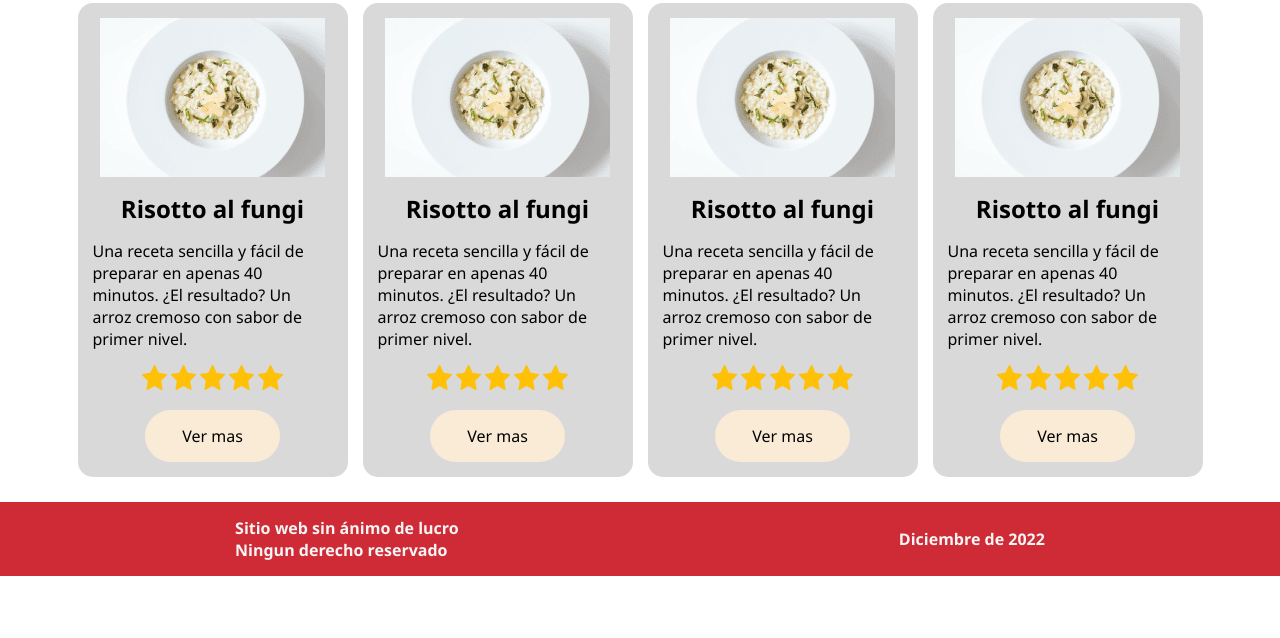
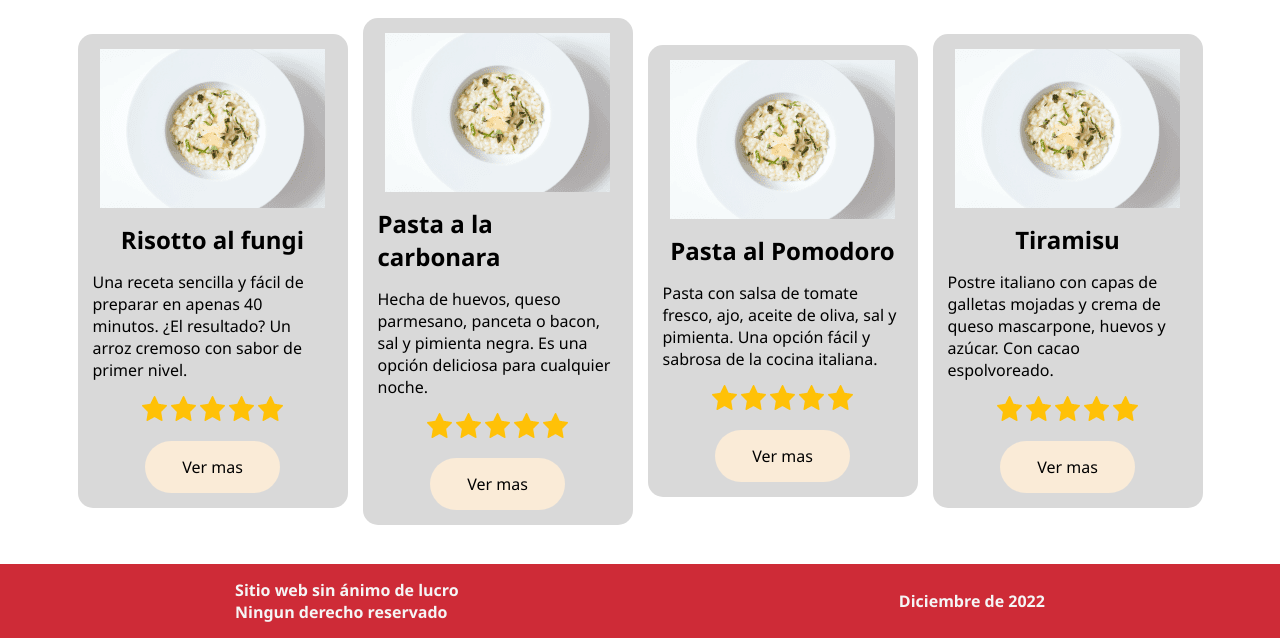
Before and after one commit to edoDev88/proyecto2, a plain HTML site: page pages/recetas.html in a window 1280 px wide. Shown: the part 164-802 px from the top of the page. Drawn offline with Linux system fonts and the light colour scheme.

Commit message:
actualizacion completa sitio web

```diff
--- a/pages/recetas.html
+++ b/pages/recetas.html
@@ -78,10 +78,10 @@
             alt="foto de risotto"
             class="img_risotto"
           />
-          <h2>Risotto al fungi</h2>
+          <h2>Pasta a la carbonara</h2>
           <span
-            >Una receta sencilla y fácil de preparar en apenas 40 minutos. ¿El
-            resultado? Un arroz cremoso con sabor de primer nivel.</span
+            >Hecha de huevos, queso parmesano, panceta o bacon, sal y pimienta
+            negra. Es una opción deliciosa para cualquier noche.</span
           >
           <div>
             <img
@@ -114,10 +114,10 @@
             alt="foto de risotto"
             class="img_risotto"
           />
-          <h2>Risotto al fungi</h2>
+          <h2>Pasta al Pomodoro</h2>
           <span
-            >Una receta sencilla y fácil de preparar en apenas 40 minutos. ¿El
-            resultado? Un arroz cremoso con sabor de primer nivel.</span
+            >Pasta con salsa de tomate fresco, ajo, aceite de oliva, sal y
+            pimienta. Una opción fácil y sabrosa de la cocina italiana.</span
           >
           <div>
             <img
@@ -150,10 +150,10 @@
             alt="foto de risotto"
             class="img_risotto"
           />
-          <h2>Risotto al fungi</h2>
+          <h2>Tiramisu</h2>
           <span
-            >Una receta sencilla y fácil de preparar en apenas 40 minutos. ¿El
-            resultado? Un arroz cremoso con sabor de primer nivel.</span
+            >Postre italiano con capas de galletas mojadas y crema de queso
+            mascarpone, huevos y azúcar. Con cacao espolvoreado.</span
           >
           <div>
             <img
--- a/scss/pages/_contacto.scss
+++ b/scss/pages/_contacto.scss
@@ -36,6 +36,7 @@ input {
 @media (min-width: 768px) {
   .contacto {
     flex-flow: row wrap;
+    height: calc(100vh - 214px);
 
     &__formulario {
       flex-flow: row wrap;
--- a/scss/pages/_index.scss
+++ b/scss/pages/_index.scss
@@ -30,7 +30,7 @@
   .indexPrincipal {
     flex-flow: row;
     gap: 150px;
-    height: calc(100vh - 74px);
+    height: calc(100vh - 146px);
   }
 
   .indexPrincipal__texto {
--- a/scss/pages/_nosotros.scss
+++ b/scss/pages/_nosotros.scss
@@ -8,6 +8,12 @@
   gap: 15px;
 }
 
+.nosotrosPrincipal__texto {
+  display: flex;
+  flex-flow: column nowrap;
+  gap: 25px;
+}
+
 @media (min-width: 768px) {
   .nosotrosPrincipal {
     flex-flow: row nowrap;
--- a/scss/pages/_recetas.scss
+++ b/scss/pages/_recetas.scss
@@ -24,5 +24,6 @@
 @media (min-width: 768px) {
   .contenedorTarjetas {
     flex-flow: row wrap;
+    height: calc(100vh - 214px);
   }
 }
```
Also changed, not shown: pages/nosotros.html (+8 -6 lines), styles/styles.css, 1 other file.
